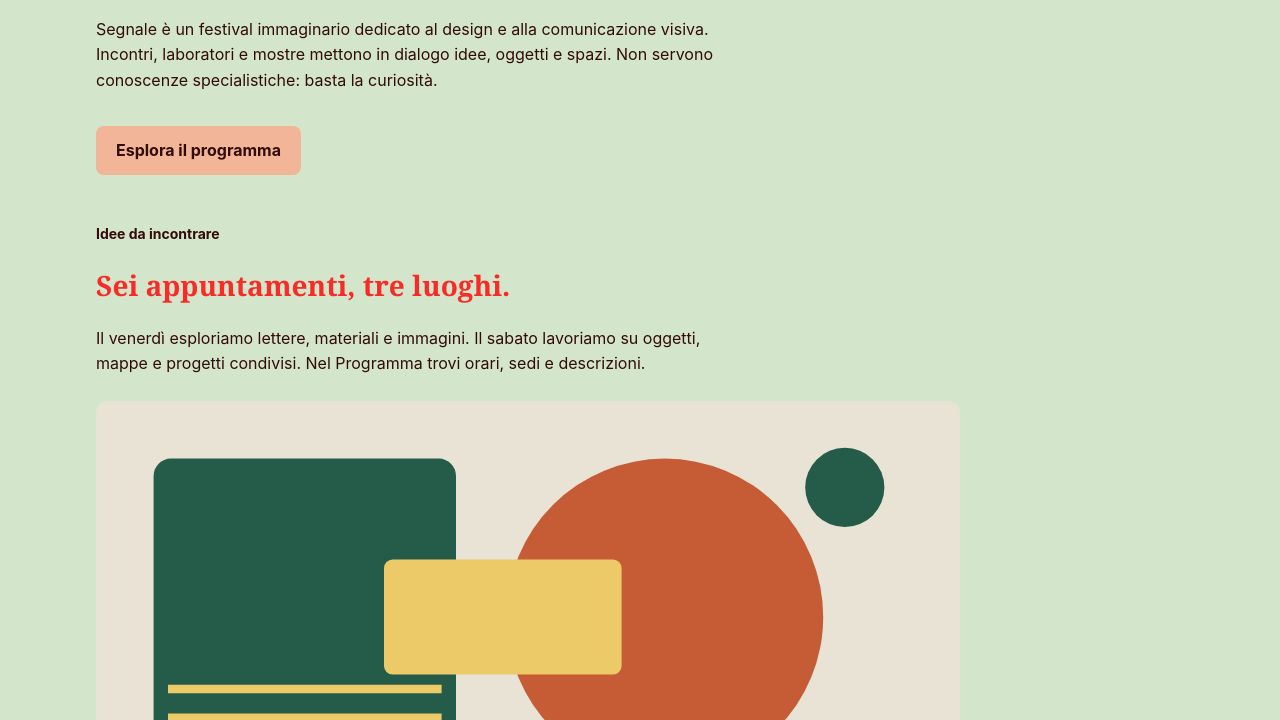
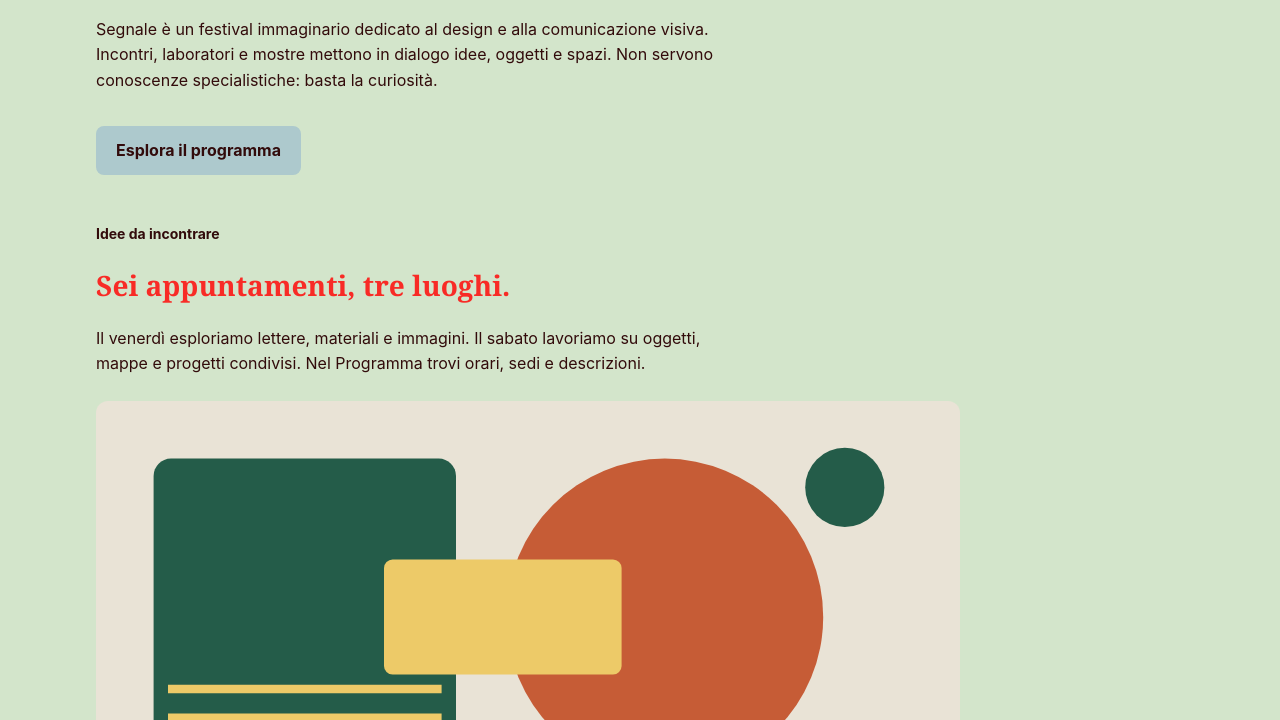
Before and after one commit to saramarranci/festival-segnale-main, a plain HTML site: page index.html in a window 1280 px wide. Shown: the part 380-1100 px from the top of the page. Drawn offline with Linux system fonts and the light colour scheme; a web font is replaced by a local one.

Commit message:
modifica colori3

```diff
--- a/style.css
+++ b/style.css
@@ -6,9 +6,9 @@
   --colore-primario: #F82B26;
   --colore-primario-scuro: #320B0B;
   --colore-sfondo: #D3E5CB;
-  --colore-sfondo-header: #ADC9CD;
+  --colore-sfondo-header: #F2B598;
   --colore-testo: #320B0B;
-  --colore-bottone-base: #F2B598;
+  --colore-bottone-base: #ADC9CD;
   --colore-testo-bottone: #F5F5F5;
   --font-testo: "Nunito", -apple-system, BlinkMacSystemFont, "Segoe UI", Roboto, sans-serif;
   --font-titoli: "Erode", Georgia, serif;
```
